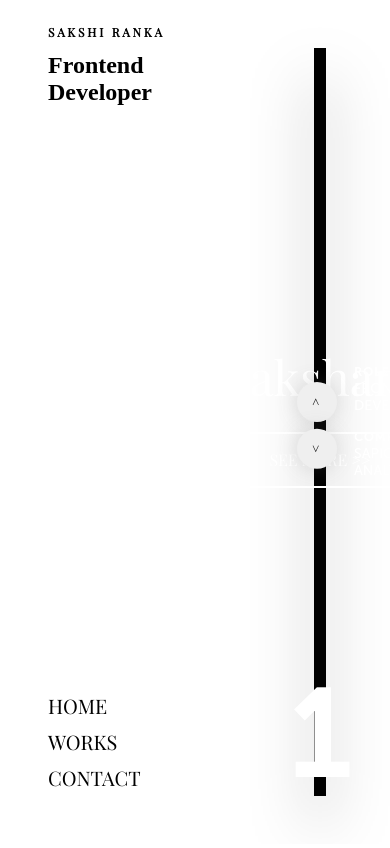
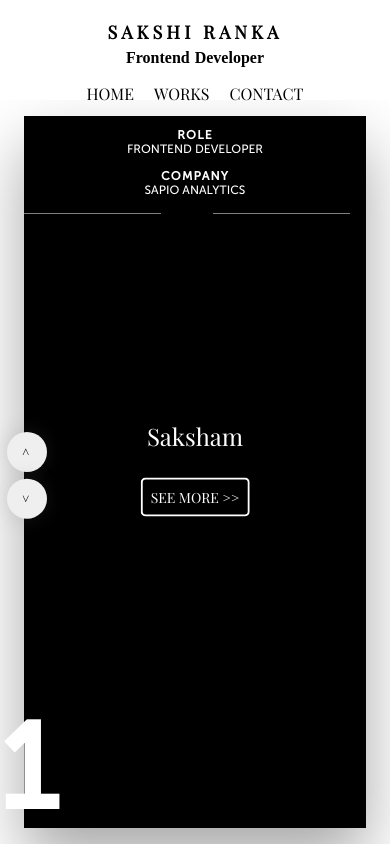
Before and after one commit to imsranka/portfolio-website, a Next.js app: page /work in a window 390 px wide. Built offline with nearby package versions, Linux system fonts and the light colour scheme.

Commit message:
mobile responsiveness added

```diff
--- a/styles/Navigation.module.css
+++ b/styles/Navigation.module.css
@@ -54,3 +54,71 @@ nav.nav_wrapper {
 .nav_title {
   font-family: " museo-sans";
 }
+
+@media screen and (max-width: 800px) {
+  nav.nav_wrapper {
+    position: relative;
+    height: 100px;
+    width: 100%;
+    display: inline-block;
+  }
+
+  .nav_menu {
+    position: absolute;
+    display: inline-block;
+    top: 1em;
+    right: 1em;
+    padding: 0;
+    width: auto;
+    bottom: auto;
+  }
+
+  .nav_link {
+    display: inline;
+    padding: 0 10px;
+    line-height: normal;
+    font-size: 16px;
+  }
+
+  .nav_title {
+    display: inline-block;
+    font-size: 16px;
+    text-align: center;
+  }
+  .nav_title:not(:first-of-type) {
+    margin: 0 0 0 5px;
+  }
+
+  .logo {
+    display: block;
+    /* line-height: calc(44px - 1em);
+    height: calc(44px - 1em); */
+    font-size: 18px;
+  }
+}
+
+@media screen and (max-width: 500px) {
+  .nav_menu {
+    position: relative;
+    display: block;
+    left: 0;
+    right: 0;
+  }
+}
+
+@media screen and (max-width: 500px) {
+  .nav_wrapper {
+    text-align: center;
+    padding: 0;
+  }
+}
+
+@media screen and (min-width: 0px) and (max-width: 500px) {
+  nav.nav_wrapper {
+    position: relative;
+    height: 100px;
+    width: 100%;
+    display: inline-block;
+    padding: 0;
+  }
+}
--- a/styles/Project.module.css
+++ b/styles/Project.module.css
@@ -153,3 +153,9 @@ section.design {
     padding: 1em 0 0 0;
   }
 }
+
+@media screen and (max-width: 800px) {
+  .outer_container {
+    padding: 1.25em;
+  }
+}
--- a/styles/Works.module.css
+++ b/styles/Works.module.css
@@ -205,3 +205,101 @@ div.work_slide_in {
     opacity: 1;
   }
 }
+
+@media screen and (max-width: 800px) {
+  .work_slide_content {
+    display: inline-block;
+    height: auto;
+    top: auto;
+    position: absolute;
+    left: 50%;
+    transform: translateX(-50%);
+  }
+
+  .work_slider__content::before,
+  .work_slider__content::after {
+    content: "";
+    top: calc((25% / 2) + (1em / 2));
+    left: auto;
+    position: absolute;
+    height: 1px;
+    width: 40%;
+    background: #ffffff;
+    z-index: 2;
+    opacity: 0.5;
+  }
+
+  .work_slider__content::before {
+    left: 0;
+    /* display: none; */
+  }
+
+  .work_slider__content::after {
+    right: 1em;
+  }
+
+  .work_slide_role,
+  .work_slide_company {
+    text-align: center;
+    width: 100%;
+  }
+}
+
+@media screen and (max-width: 900px) {
+  .work_slide_project_name {
+    line-height: 32px;
+    font-size: 32px;
+    /* color: var(--primary-black); */
+    color: var(--primary-white);
+    /* right: 0; */
+  }
+  .work_slide_role,
+  .work_slide_company {
+    font-size: 12px;
+  }
+
+  .see_more_btn {
+    /* font-size: 14px; */
+    line-height: 32px;
+    height: auto;
+    width: auto;
+    padding: 10px;
+  }
+}
+
+@media screen and (max-width: 500px) {
+  .work_slider {
+    /* display: inline-block;
+    list-style-type: none;
+    height: 100%;
+    width: 100%;
+    position: absolute;
+    top: 0;
+    left: 0; */
+    /* transform: translateY(110%); */
+    transition: all 0.6s cubic-bezier(0.15, 0.005, 0.155, 1);
+    padding: 1em 1.5em;
+  }
+
+  .work_slide_project_name {
+    line-height: 24px;
+    font-size: 24px;
+    /* color: var(--primary-black); */
+    color: var(--primary-white);
+    /* right: 0; */
+  }
+
+  .see_more_btn {
+    /* font-size: 14px; */
+    line-height: unset;
+    font-size: 14px;
+    height: auto;
+    width: auto;
+    padding: 10px;
+  }
+
+  .button_up,
+  .button_down {
+    left: 0.5em;
+  }
+}
--- a/styles/globals.css
+++ b/styles/globals.css
@@ -102,3 +102,10 @@ div.sr_remove {
     opacity: 0;
   }
 }
+
+@media screen and (max-width: 800px) {
+  .grid_with_nav {
+    display: grid;
+    grid-template: 1fr calc(100vh - 100px) / 100%;
+  }
+}
```
Also changed, not shown: styles/Home.module.css (+58 -1 lines).
